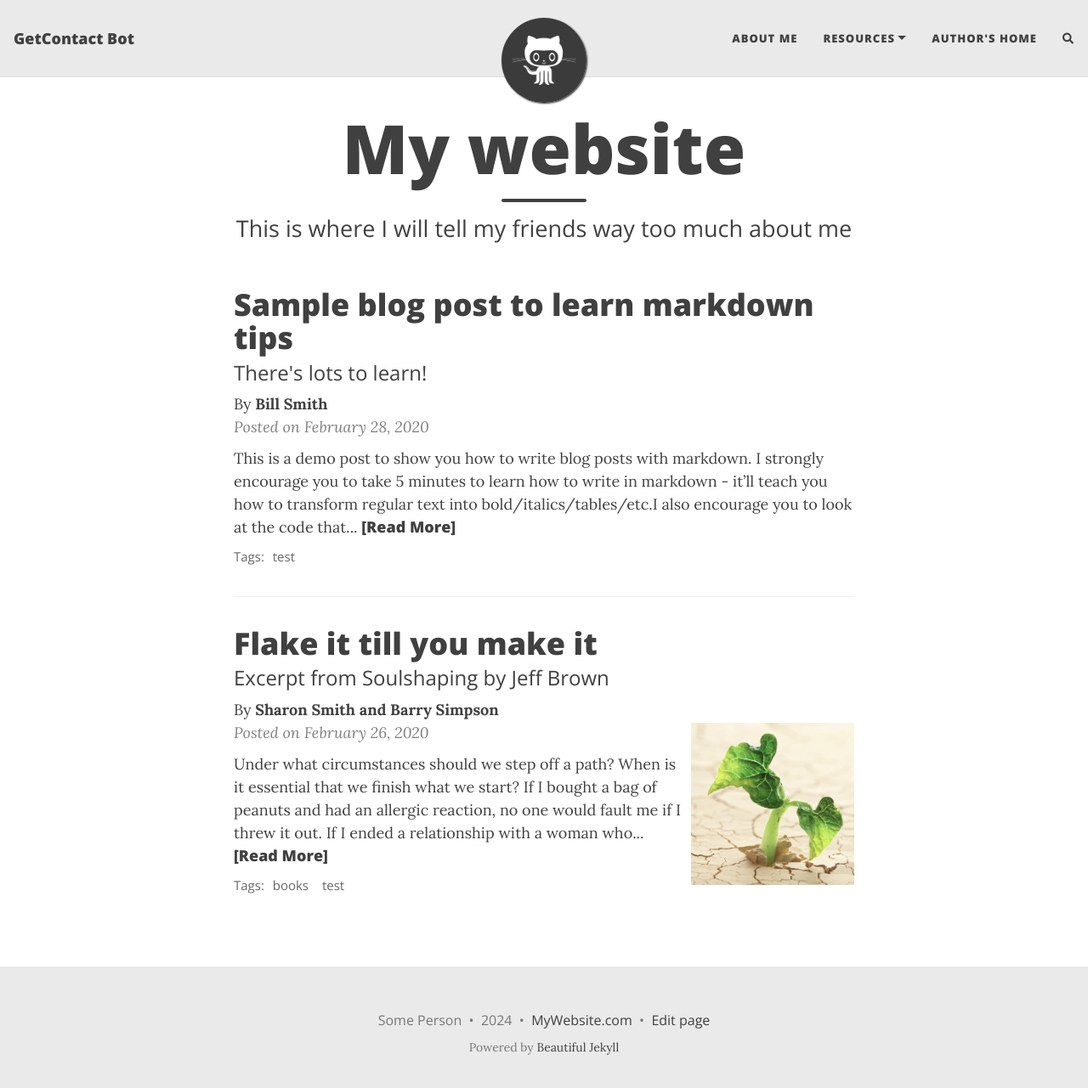
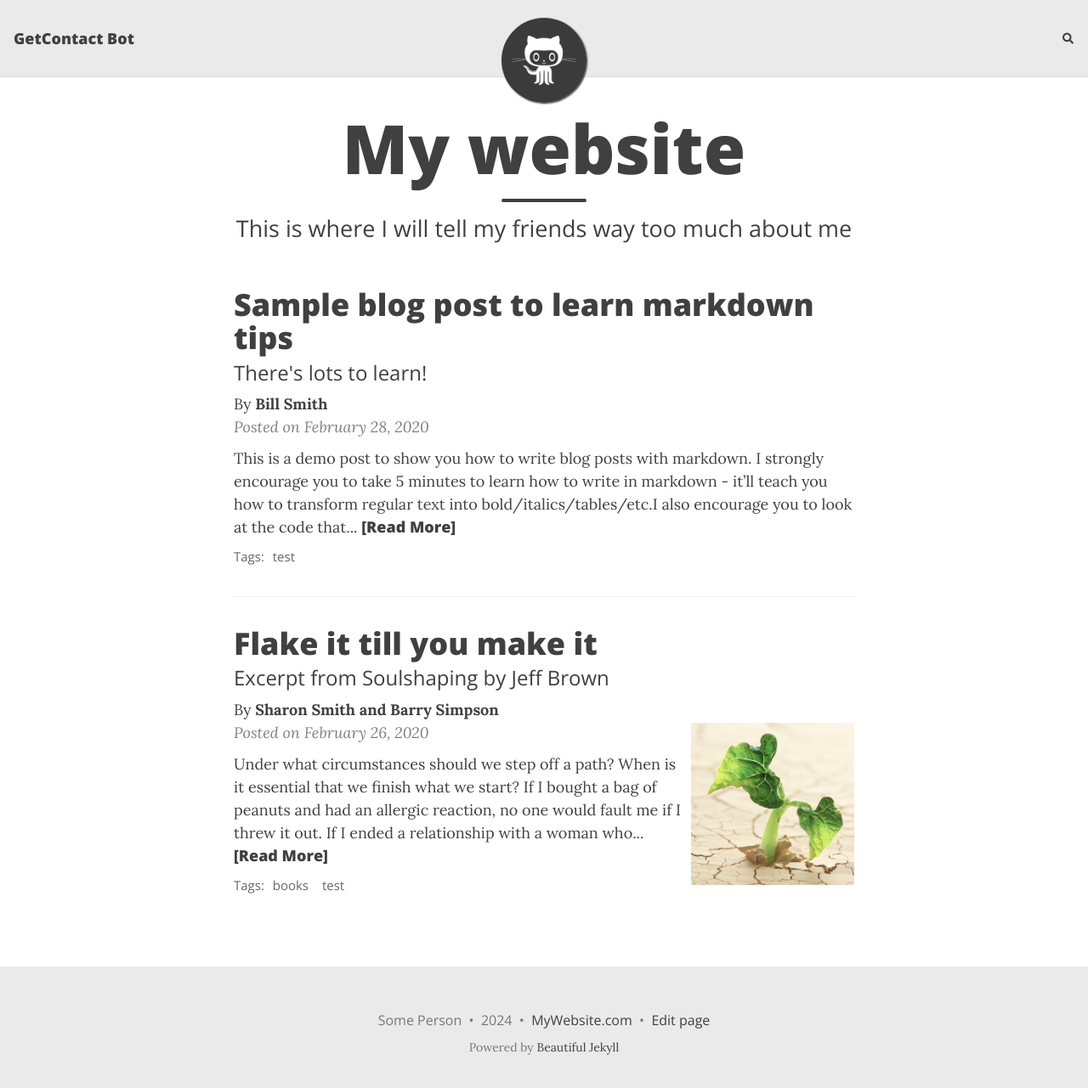
Before and after one commit to getcontactbot/getcontactbot.github.io, a Jekyll site: the page built from index.html, in a window 1280 px wide and 1294 px high. Shown: the top 1281 px of the window at 85% size. Built offline with Jekyll 4.4.1, drawn with Linux system fonts in a browser that asks for light colours; nearby versions of some CDN libraries; the list of posts is cut into pages by our own code; comment, search, counter and statistics services are not loaded; some of the changed lines change nothing that is shown.

Commit message:
Update _config.yml

```diff
--- a/_config.yml
+++ b/_config.yml
@@ -19,12 +19,12 @@ author: Some Person
 # --- List of links in the navigation bar --- #
 ###############################################
 
-navbar-links:
-  About Me: "aboutme"
-  Resources:
-    - Beautiful Jekyll: "https://beautifuljekyll.com"
-    - Learn markdown: "https://www.markdowntutorial.com/"
-  Author's home: "https://deanattali.com"
+# navbar-links:
+#   About Me: "aboutme"
+#   Resources:
+#     - Beautiful Jekyll: "https://beautifuljekyll.com"
+#     - Learn markdown: "https://www.markdowntutorial.com/"
+#   Author's home: "https://deanattali.com"
 
 ################
 # --- Logo --- #
```
